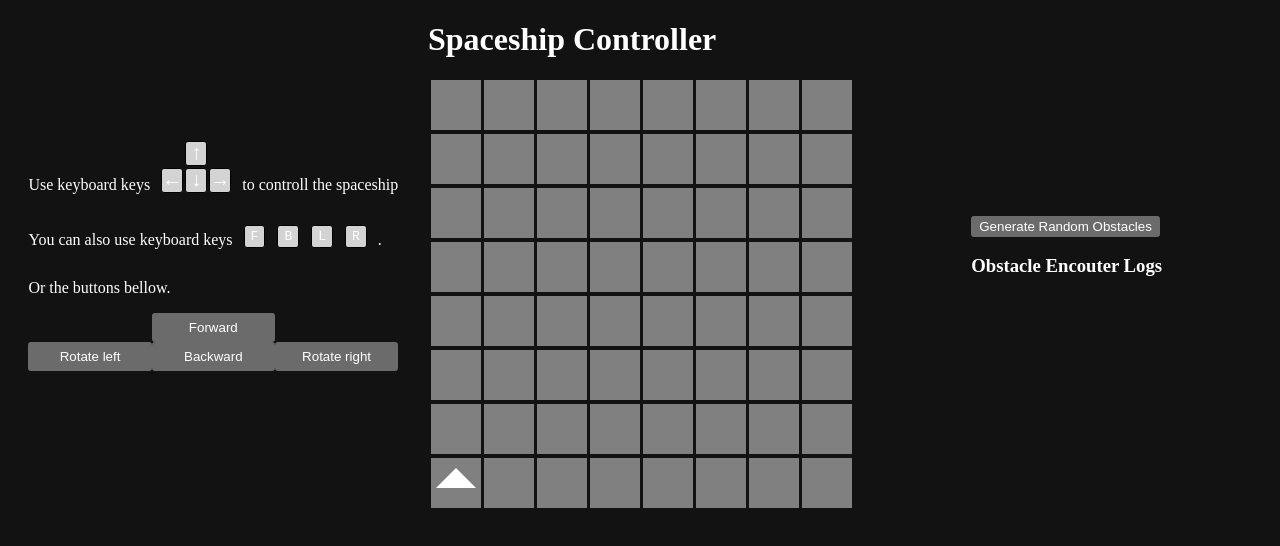
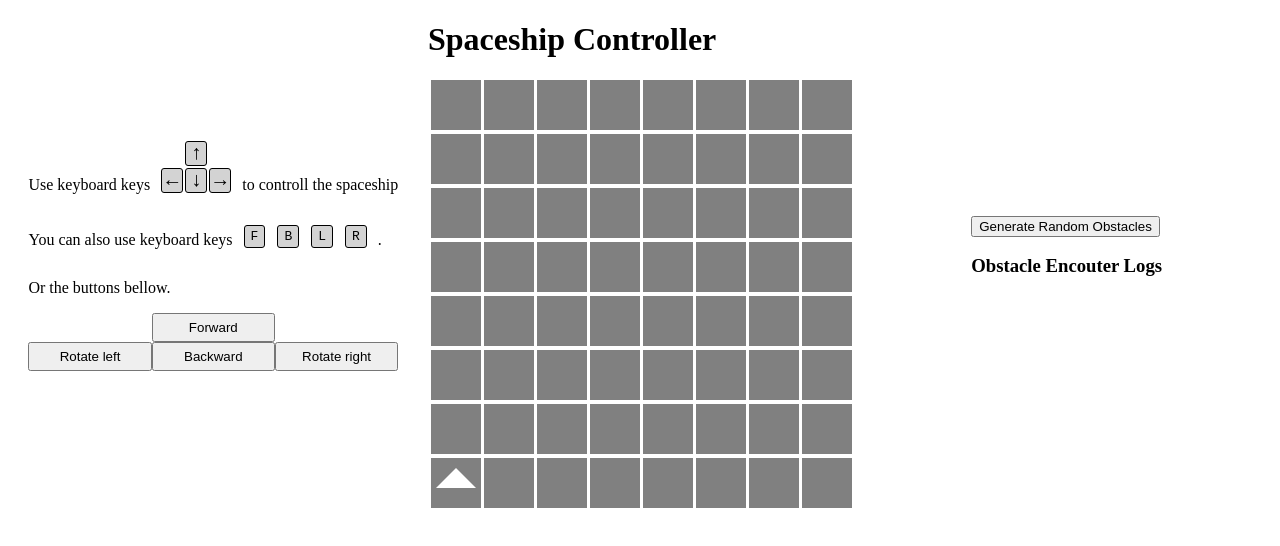
Before and after one commit to HamzaBow/spaceship-controller, a React (Create React App) app: page / in a window 1280 px wide. Shown: the top 546 px of the page. Built offline with nearby package versions, Linux system fonts and the light colour scheme.

Commit message:
comment out dark theme related styles

```diff
--- a/src/index.css
+++ b/src/index.css
@@ -1,5 +1,5 @@
 :root {
-  color-scheme: dark;
+  /* color-scheme: dark; */
 }
 
 body {
@@ -36,10 +36,10 @@ kbd.kbd-letter {
   padding: 3px 6px;
 }
 
-@media (prefers-color-scheme: dark) {
+/* @media (prefers-color-scheme: dark) {
   kbd {
     border: 1px solid black;
     background-color: hsl(0, 0%, 22%);
     color: white;
   }
-}
+} */
```
